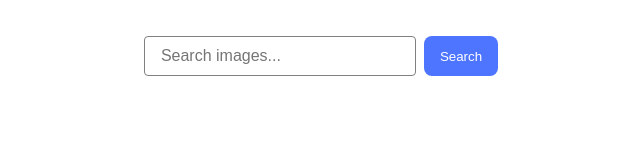
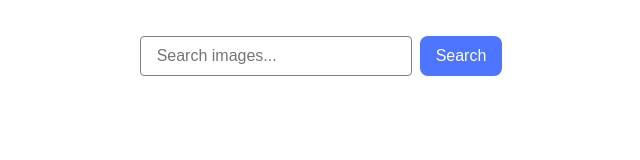
Before and after one commit to AndriiMy/goit-js-hw-11, a website built with Vite: page src/index.html in a window 1280 px wide. Shown: the full height of the page, 319-959 px from the left. Built offline with nearby package versions, Linux system fonts and the light colour scheme; what simplelightbox would draw is missing.

Commit message:
Fix src/css/base.css

```diff
--- a/src/css/base.css
+++ b/src/css/base.css
@@ -4,5 +4,5 @@ body { margin: 0; font-family: Montserrat, Arial, sans-serif; color: #2e2f42; ba
 .form { display: flex; justify-content: center; gap: 8px; margin-bottom: 32px; }
 .form input { width: 272px; max-width: 60vw; padding: 8px 16px; border: 1px solid #808080; border-radius: 4px; font: inherit; min-height: 40px; outline: none; }
 .form input:focus { border-color: #4e75ff; }
-.form button { padding: 8px 16px; min-height: 40px; border: 0; border-radius: 8px; background: #4e75ff; color: white; font: 500 16px/1.5 inherit; cursor: pointer; }
+.form button { padding: 8px 16px; min-height: 40px; border: 0; border-radius: 8px; background: #4e75ff; color: white; font-family: inherit; font-weight: 500; font-size: 16px; line-height: 1.5; cursor: pointer; }
 .form button:hover { background: #6c8cff; }
```
